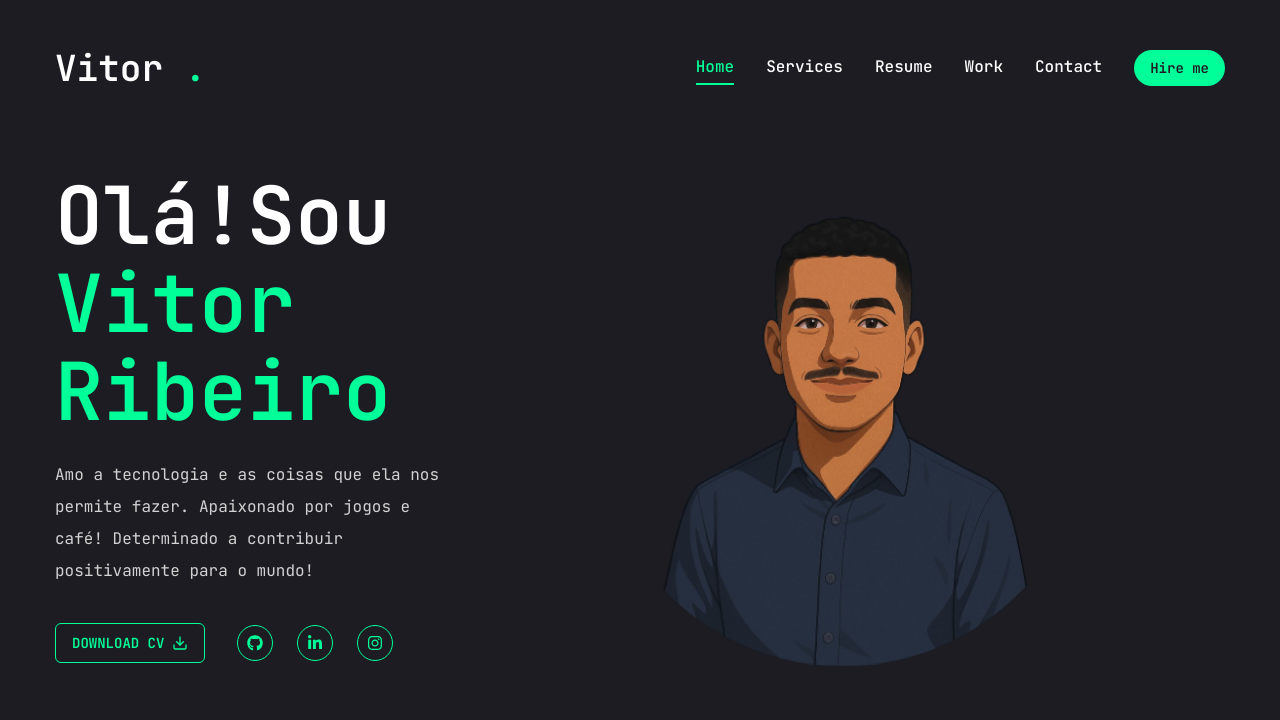
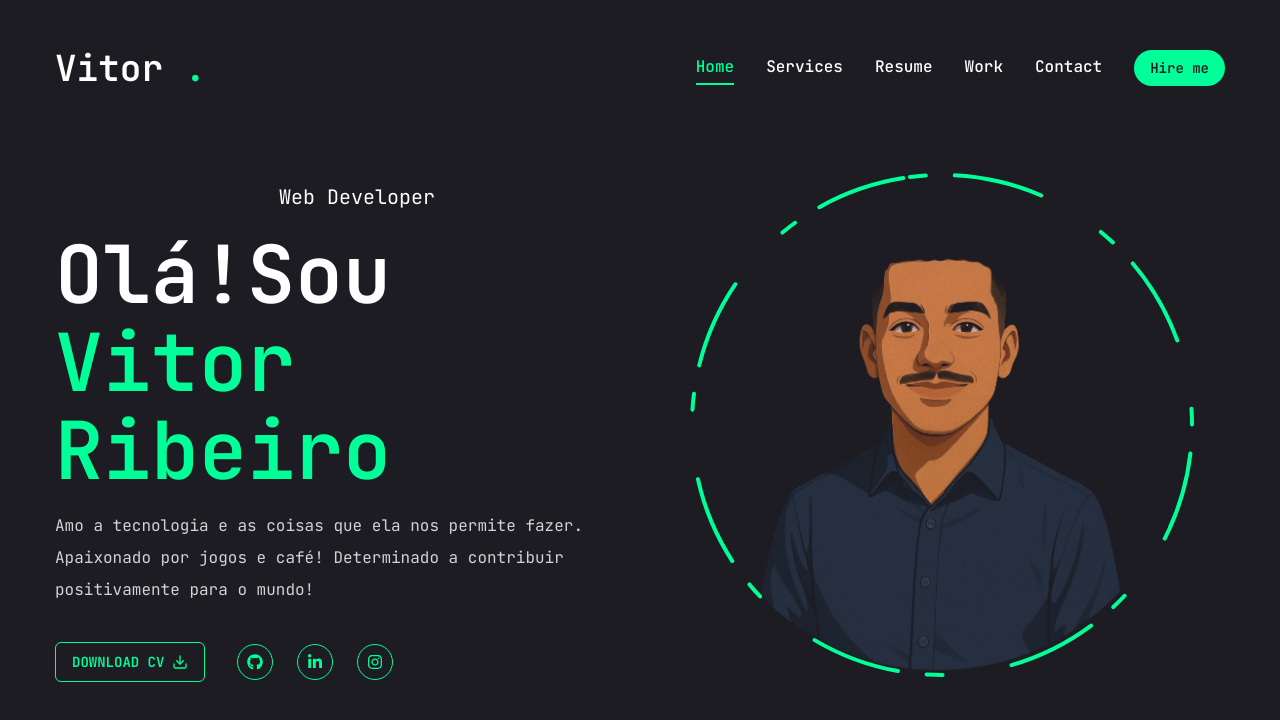
Before and after one commit to VitorRibeiru/vitorribeiru.github.io, a Next.js app: page / in a window 1280 px wide. Both pictures are taken after a click on the button "DOWNLOAD CV". Shown: the top 720 px of the page. Built offline with nearby package versions, Linux system fonts and the light colour scheme.

Commit message:
Finished Banner

```diff
--- a/app/page.jsx
+++ b/app/page.jsx
@@ -15,10 +15,13 @@
         <div className="flex flex-col xl:flex-row items-center justify-between
         xl:pt-8 xl:pb-24">
           {/* text */}
-          <div className="text-center xl:text-left">
-            <h1 className="h1 mb-6">
+          <div className="text-center xl:text-left order-2 xl:order-none">
+            <Jobs />
+
+            <h1 className="h1 mb-4">
               Olá!Sou <br /> <span className="text-accent"> Vitor Ribeiro</span>
             </h1>
+
             <p className="max-w-[550px] mb-9 text-white/80">
             Amo a tecnologia e as coisas que ela nos permite fazer.
             Apaixonado por jogos e café! Determinado a contribuir positivamente para o mundo!</p>
@@ -31,8 +34,13 @@
               className="uppercase flex items-center gap-2"
             >
               <span>Download CV</span>
+
               <FiDownload className="text-xl" />
+
             </Button>
+
+
+
             <div className="mb-8 xl:mb-0">
             < Social
             containerStyles="flex gap-6"
@@ -42,14 +50,12 @@
             hover:text-primary hover:transition-all
             duration-500"
             />
+
             </div>
           </div>
           </div>
-
-
           { /* photo */}
           <Photo />
-           {/* <Jobs /> */}
         </div>
        </div>
     </section>
--- a/components/ui/Jobs.jsx
+++ b/components/ui/Jobs.jsx
@@ -48,7 +48,7 @@
   return (
     <section className="banner" id="home" style={{ textAlign: 'center', padding: '15px' }}>
       <h1 className="txt-rotate" style={{ fontSize: '1rem',  minHeight: '32px' }}>
-        <span className="wrap text-xl text-accent" >{text}</span>
+        <span className="wrap text-xl" >{text}</span>
       </h1>
     </section>
   );
--- a/components/ui/Photo.jsx
+++ b/components/ui/Photo.jsx
@@ -1,11 +1,12 @@
 "use client";
 
 import { delay, motion } from "framer-motion";
+import { InfinityIcon } from "lucide-react";
 import Image from "next/image";
 
 const Photo = () => {
   return (
-    <div className="w-full h-full relative">
+    <div className="w-1/2 h-full relative flex items-center justify-center">
         <motion.div
           initial={{ opacity: 0 }}
           animate={{
@@ -14,13 +15,14 @@
           }}
 
         >
+          {/* image */}
             <motion.div
           initial={{ opacity: 0 }}
           animate={{
             opacity: 1,
             transition: { delay: 2, duration: 0.4, ease: "easeIn"},
           }}
-           className="w-[298px] h-[298px] xl:w-[498px] xl:h-[498px]">
+           className="w-[298px] h-[298px] xl:w-[498px] xl:h-[498px] mix-blend-lighten absolute">
             <Image
                 src="/assets/photo.png"
                 priority
@@ -30,6 +32,49 @@
                 className="object-contain"
             />
             </motion.div>
+
+             {/*circle*/}
+           <motion.svg
+            className="w-[300px] xl:w-[506px] h-[300px] xl:h-[506px]"
+            fill="transparent"
+            viewBox="0 0 506 506"
+            xmlns="http://www.w3.org/2000/svg"
+          >
+            {/* Conteúdo do SVG vai aqui */}
+            <motion.circle
+            cx="253"
+            cy="253"
+            r="250"
+            stroke="#00ff99"
+            strokeWidth="4"
+            strokeLinecap="round"
+            strokeLinejoin="round"
+            initial={{strokeDasharray: "24 10 0 0"}}
+            animate={{
+              strokeDasharray: ["15 120 25 25", "16 25 92 72", "4 250 22 22"],
+              rotate: [120,360],
+            }}
+            transition={{
+              duration: 20,
+              repeat: Infinity,
+              repeatType: "reverse"
+            }}
+            />
+
+          </motion.svg>
+
+            {/*
+            <motion.circle
+            cx="253"
+            cy="253"
+            r="250"
+            stroke="#00ff99"
+            strokeWidth="4"
+            strokeLinecap="round"
+            strokeLinaJoin="round"
+            initi
+            />
+            */}
         </motion.div>
     </div>
   );
```
